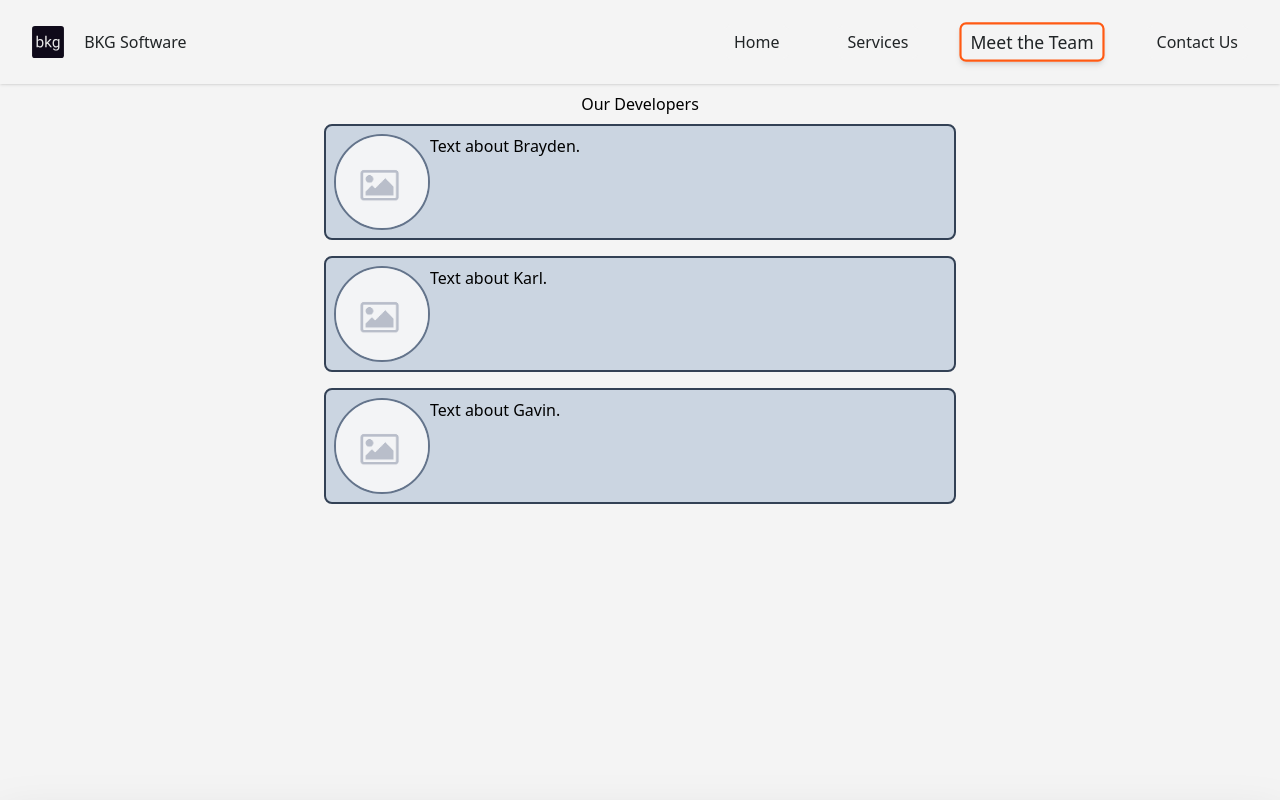
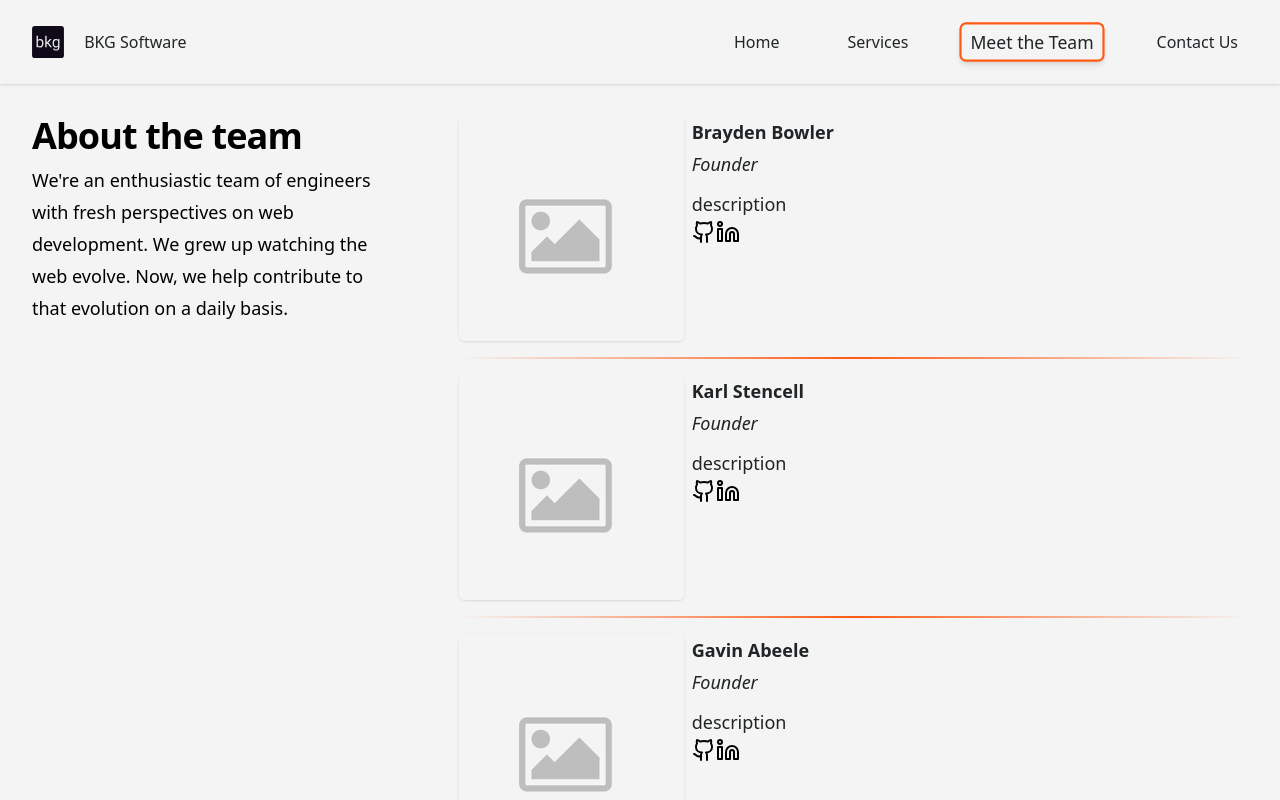
Before and after one commit to bkgsoftware/web, a React (Create React App) app: page /about in a window 1280 px wide. Shown: the top 800 px of the page. Built offline with nearby package versions, Linux system fonts and the light colour scheme.

Commit message:
changes to AboutPage and FooterBar

```diff
--- a/src/App.js
+++ b/src/App.js
@@ -18,8 +18,8 @@ function App() {
                     <Route path="/about" element={<AboutPage/>}/>
                     <Route path="/contact" element={<ContactPage/>}/>
                 </Routes>
+                <FooterBar />
             </div>
-            <FooterBar />
         </BrowserRouter>
     );
 }
--- a/src/components/FooterBar.js
+++ b/src/components/FooterBar.js
@@ -1,16 +1,25 @@
-import React from 'react';
+import React, {useEffect, useState} from 'react';
 import {Linkedin, Mail, Phone, MapPin } from 'lucide-react';
 import QuickContact from "./QuickContact";
-import {Link} from 'react-router-dom';
+import {Link, useLocation} from 'react-router-dom';
 
 const FooterBar = () => {
+    const location = useLocation();
+    const [showHtml, setShowHtml] = useState(true)
+    useEffect(() => {
+        if (location.pathname === '/contact') {
+            setShowHtml(false)
+        } else {
+            setShowHtml(true)
+        }
+    }, [location.pathname]);
+
     const currentYear = new Date().getFullYear();
 
     return (
-
         <footer className="bg-black text-white drop-shadow-2xl">
 
-            <QuickContact/>
+            {showHtml ? <QuickContact/> : ''}
             <div className="max-w-7xl mx-auto px-4 py-12 grid grid-cols-1 md:grid-cols-2 lg:grid-cols-4 gap-8">
                 <div className="space-y-4">
                     <h3 className="text-white text-lg font-semibold">BKG Software</h3>
--- a/src/pages/AboutPage.js
+++ b/src/pages/AboutPage.js
@@ -2,49 +2,115 @@ import React from 'react';
 import BraydenHeadshot from "../assets/image-not-found.png";
 import KarlHeadshot from "../assets/image-not-found.png";
 import GavinHeadshot from "../assets/image-not-found.png";
+import { Github, Linkedin } from "lucide-react"
 import {Link} from "react-router-dom";
 
 const AboutPage = () => {
     return (
-        <div className="flex flex-col items-center justify-center m-2">
-            <h1>
-                Our Developers
-            </h1>
-            <div className="flex flex-row w-1/2 border-2 border-tertiary rounded-lg bg-primary p-2 m-2">
-                <Link to="https://github.com/braybowler">
-                    <img
-                        src={BraydenHeadshot}
-                        alt="Brayden Bowler"
-                        className="h-24 w-24 border-2 border-secondary rounded-full hover:border-4"
-                    />
-                </Link>
-                <p>
-                    Text about Brayden.
+        <div className="flex flex-col md:flex-row text-center md:text-left w-full">
+            <div className="bg-white w-full md:w-1/3 p-6 md:p-8">
+                <h2 className="text-3xl font-bold tracking-tight text-gray-900 sm:text-4xl"> About the team </h2>
+                <p className="mt-2 text-lg leading-8 text-gray-600">
+                    We're an enthusiastic team of engineers with fresh perspectives on web development.
+                    We grew up watching the web evolve. Now, we help contribute to that evolution on a daily basis.
                 </p>
             </div>
-            <div className="flex flex-row w-1/2 border-2 border-tertiary rounded-lg bg-primary p-2 m-2">
-                <Link to="https://github.com/kstencell">
-                    <img
-                        src={KarlHeadshot}
-                        alt="Karl Stencell"
-                        className="h-24 w-24 border-2 border-secondary rounded-full hover:border-4"
-                    />
-                </Link>
-                <p>
-                    Text about Karl.
-                </p>
-            </div>
-            <div className="flex flex-row w-1/2 border-2 border-tertiary rounded-lg bg-primary p-2 m-2">
-                <Link to="https://github.com/Gabeele">
-                    <img
-                        src={GavinHeadshot}
-                        alt="Gavin Abeele"
-                        className="h-24 w-24 border-2 border-secondary rounded-full hover:border-4"
-                    />
-                </Link>
-                <p>
-                    Text about Gavin.
-                </p>
+            <div className="flex flex-col bg-white w-full md:w-2/3 p-6 md:p-8 gap-4">
+                <div className="flex flex-row gap-2">
+                    <div>
+                        <img src={BraydenHeadshot} alt="Brayden headshot" className="rounded-md shadow saturate-0 hover:saturate-100"/>
+                    </div>
+                    <div className="flex flex-col gap-2">
+                        <div>
+                            <div className="text-lg leading-8 text-black font-bold">
+                                Brayden Bowler
+                            </div>
+                            <div className="text-lg leading-8 text-black italic">
+                                Founder
+                            </div>
+                        </div>
+                        <div>
+                            <div className="text-lg leading-8 text-black">
+                                description
+                            </div>
+                            <div className="flex flex-row text-lg leading-8 text-black">
+                                <Link to="https://github.com/braybowler">
+                                    <Github color='black' className="transition duration-350 hover:scale-110"></Github>
+                                </Link>
+                                <Link to="https://linkedin.com">
+                                    <Linkedin color='black' className="transition duration-350 hover:scale-110"></Linkedin>
+                                </Link>
+                            </div>
+                        </div>
+                    </div>
+                </div>
+
+                <div className="flex items-center w-full">
+                    <div className="flex-grow h-[2px] bg-gradient-to-r from-transparent via-orange to-transparent"/>
+                </div>
+
+                <div className="flex flex-row gap-2">
+                    <div>
+                        <img src={KarlHeadshot} alt="Karl headshot" className="rounded-md shadow saturate-0 hover:saturate-100"/>
+                    </div>
+                    <div className="flex flex-col gap-2">
+                        <div>
+                            <div className="text-lg leading-8 text-black font-bold">
+                                Karl Stencell
+                            </div>
+                            <div className="text-lg leading-8 text-black italic">
+                                Founder
+                            </div>
+                        </div>
+                        <div>
+                            <div className="text-lg leading-8 text-black">
+                                description
+                            </div>
+                            <div className="flex flex-row text-lg leading-8 text-black">
+                                <Link to="https://github.com/kstencell">
+                                    <Github color='black' className="transition duration-350 hover:scale-110"></Github>
+                                </Link>
+                                <Link to="https://linkedin.com">
+                                    <Linkedin color='black' className="transition duration-350 hover:scale-110"></Linkedin>
+                                </Link>
+                            </div>
+                        </div>
+                    </div>
+                </div>
+
+                <div className="flex items-center w-full">
+                    <div className="flex-grow h-[2px] bg-gradient-to-r from-transparent via-orange to-transparent"/>
+                </div>
+
+                <div className="flex flex-row gap-2">
+                    <div>
+                        <img src={GavinHeadshot} alt="Gavin headshot" className="rounded-md shadow saturate-0 hover:saturate-100"/>
+                    </div>
+                    <div className="flex flex-col gap-2">
+                        <div>
+                            <div className="text-lg leading-8 text-black font-bold">
+                                Gavin Abeele
+                            </div>
+                            <div className="text-lg leading-8 text-black italic">
+                                Founder
+                            </div>
+                        </div>
+                        <div>
+                            <div className="text-lg leading-8 text-black">
+                                description
+                            </div>
+                            <div className="flex flex-row text-lg leading-8 text-black">
+                                <Link to="https://github.com/gabeele">
+                                    <Github color='black' className="transition duration-350 hover:scale-110"></Github>
+                                </Link>
+                                <Link to="https://linkedin.com">
+                                    <Linkedin color='black'
+                                              className="transition duration-350 hover:scale-110"></Linkedin>
+                                </Link>
+                            </div>
+                        </div>
+                    </div>
+                </div>
             </div>
         </div>
     );
--- a/src/pages/ContactPage.js
+++ b/src/pages/ContactPage.js
@@ -10,8 +10,6 @@ const ContactPage = () => {
                 <p className="mt-2 text-lg leading-8 text-gray-600">
                     Thinking about your next project? Connect with us to learn more about how we can help you and your business. Get in touch via the contact form, or send us an email directly to <Link to="mailto:consulting@bkgsoftware.com" className="text-orange">consulting@bkgsoftware.come</Link>
                 </p>
-
-
             </div>
             <ContactForm />
         </div>
--- a/tailwind.config.js
+++ b/tailwind.config.js
@@ -19,6 +19,7 @@ module.exports = {
       'orange': '#ff5a13',
       'success' : '#4BB543',
       'green': '#32936f',
+      'transparent': '#00000000',
     },
     extend: {},
   },
```
